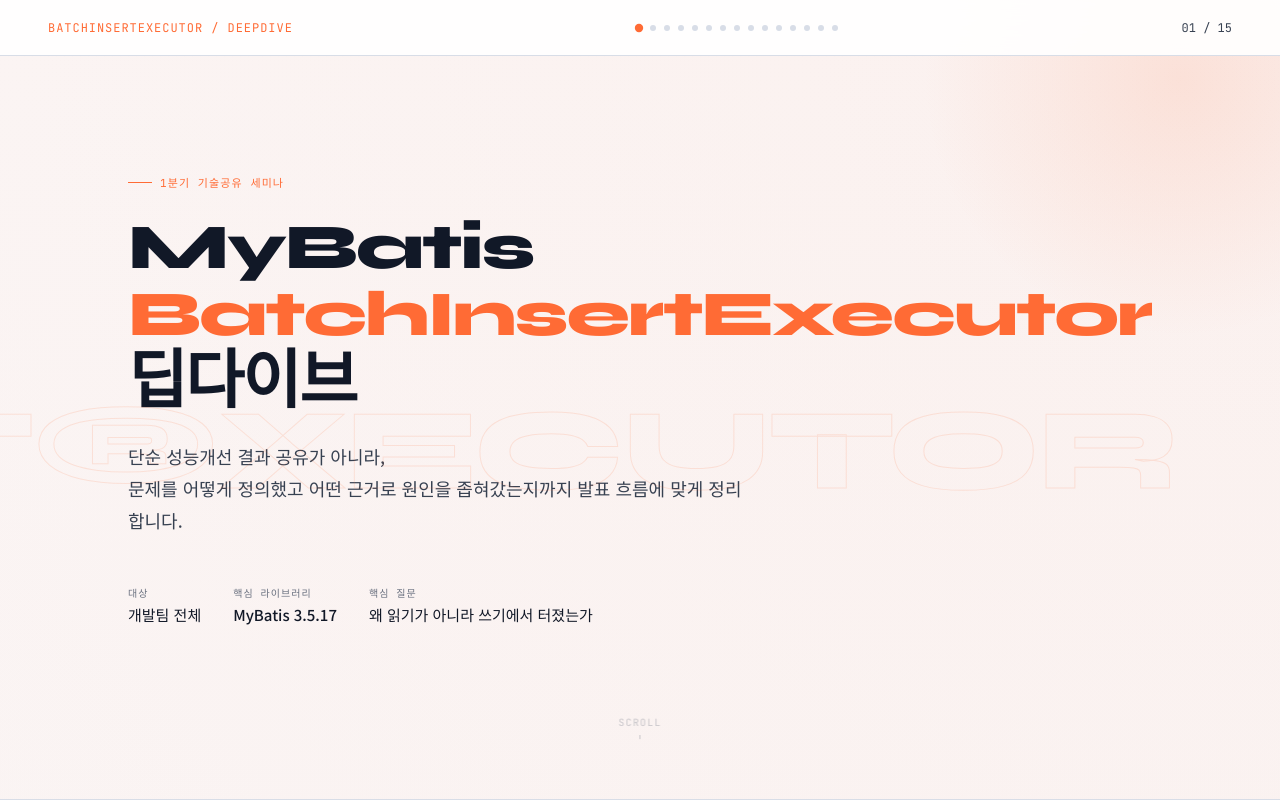
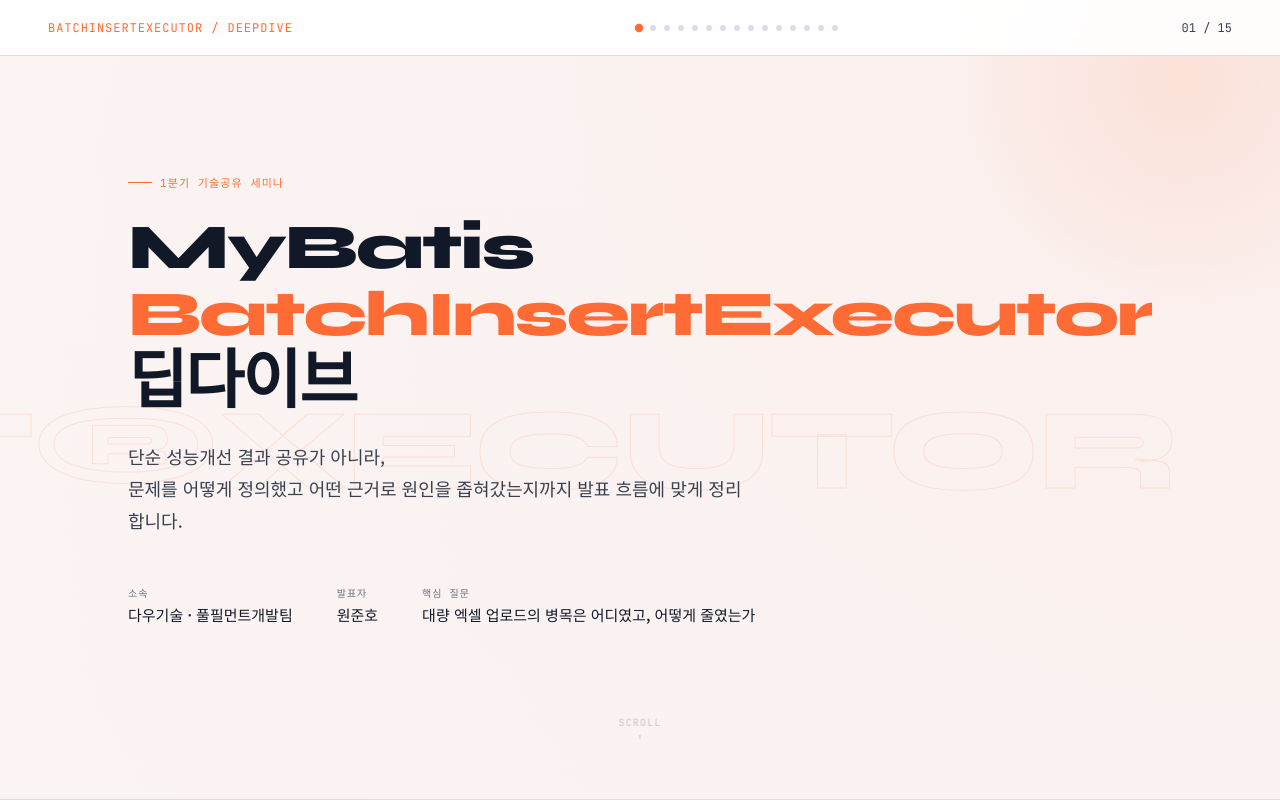
Before and after one commit to junjunwon/MyBatis-BatchInsertExecutor-seminar, a plain HTML site: page index.html in a window 1280 px wide. Shown: the top 800 px of the page. Drawn offline with Linux system fonts and the light colour scheme.

Commit message:
첫번재 페이지수정

```diff
--- a/index.html
+++ b/index.html
@@ -170,7 +170,7 @@
 
   .meta-row {
     display: flex;
-    gap: 32px;
+    gap: 44px;
     flex-wrap: wrap;
   }
   .meta-item {
@@ -972,16 +972,16 @@
   </p>
   <div class="meta-row">
     <div class="meta-item">
-      <span class="meta-label">대상</span>
-      <span class="meta-value">개발팀 전체</span>
+      <span class="meta-label">소속</span>
+      <span class="meta-value">다우기술 · 풀필먼트개발팀</span>
     </div>
     <div class="meta-item">
-      <span class="meta-label">핵심 라이브러리</span>
-      <span class="meta-value">MyBatis 3.5.17</span>
+      <span class="meta-label">발표자</span>
+      <span class="meta-value">원준호</span>
     </div>
     <div class="meta-item">
       <span class="meta-label">핵심 질문</span>
-      <span class="meta-value">왜 읽기가 아니라 쓰기에서 터졌는가</span>
+      <span class="meta-value">대량 엑셀 업로드의 병목은 어디였고, 어떻게 줄였는가</span>
     </div>
   </div>
   <div class="scroll-cue">
```
